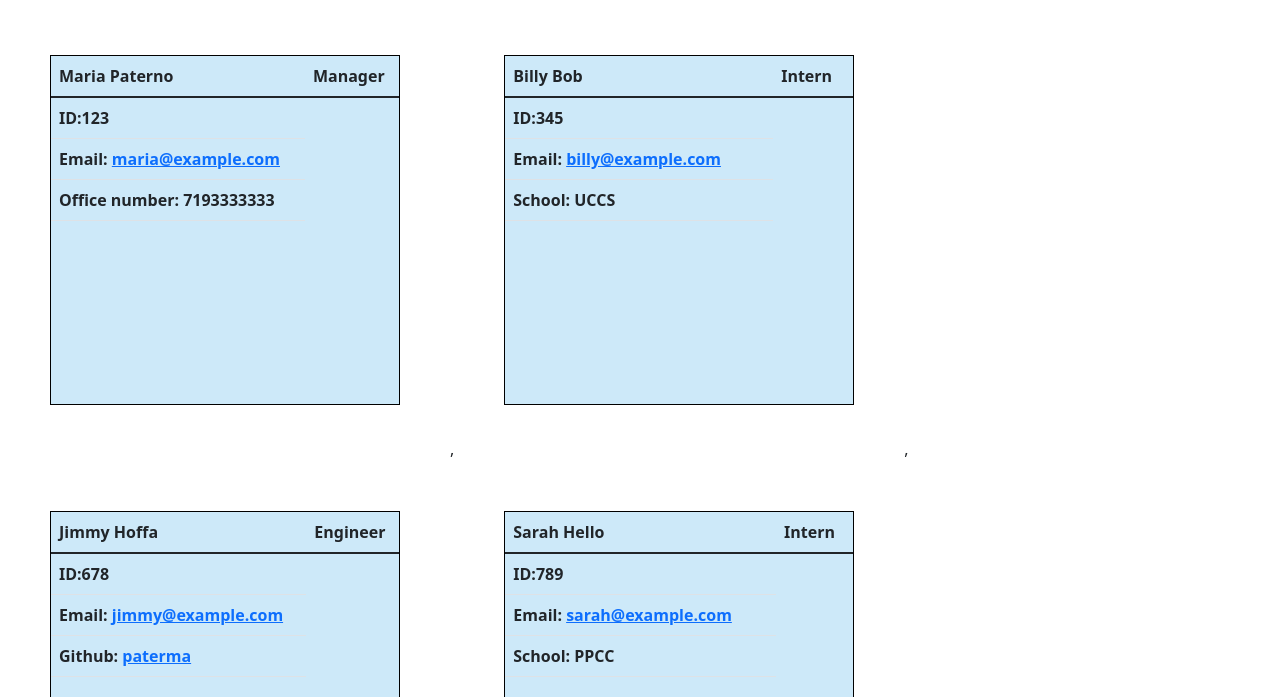
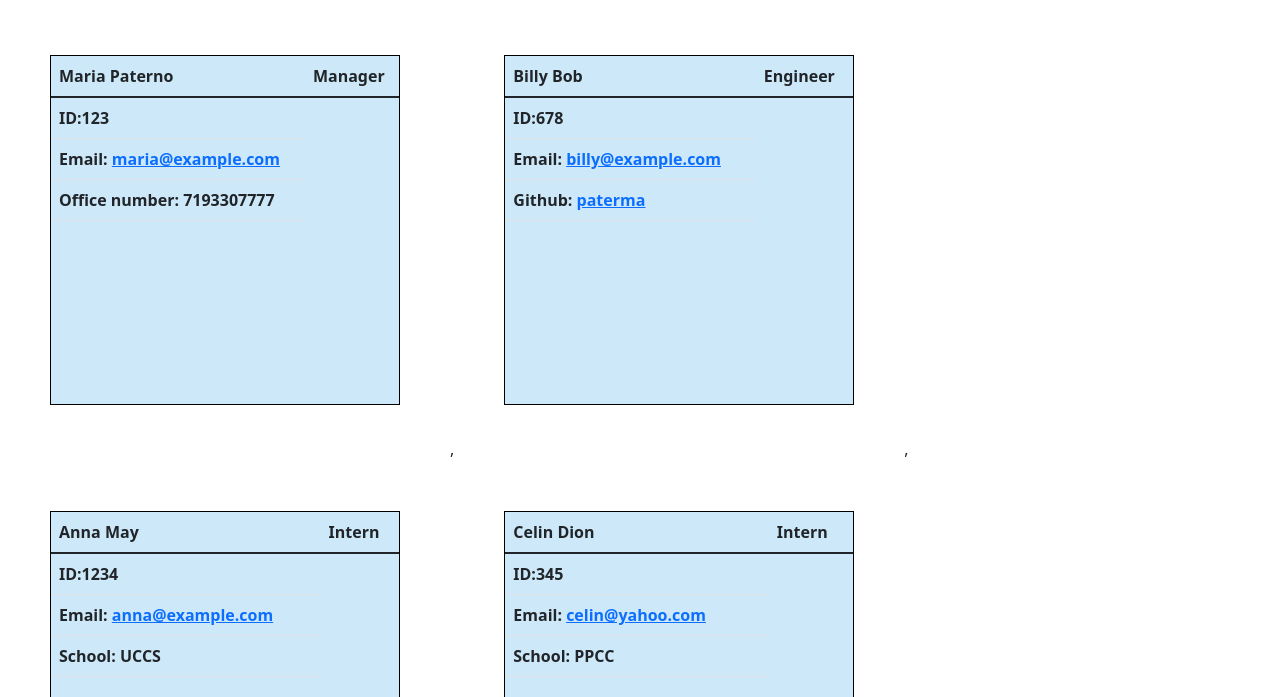
Before and after one commit to Paterma/Team-Profile-Generator, a website: page Dist/employeeinfo.html in a window 1280 px wide. Shown: the part 103-800 px from the top of the page. Drawn offline with nearby package versions, Linux system fonts and the light colour scheme; files that its build step writes are made by us from their sources.

```diff
--- a/Dist/employeeinfo.html
+++ b/Dist/employeeinfo.html
@@ -26,7 +26,7 @@
                         <th scope="row">Email: <a href= "mailto:maria@example.com"target="_blank">maria@example.com</a></th>
                         </tr>
                         <tr>
-                        <th id="managerQ" scope="row">Office number: 7193333333</th>
+                        <th id="managerQ" scope="row">Office number: 7193307777</th>
                         </tr>
                     </tbody>
                     </table>
@@ -52,30 +52,10 @@
                         align-items: center;
                     }
 </style></div>,<div class="boxes">
-                <table class="table intern">
+                <table class="table engineer">
                     <thead>
                         <tr>
                         <th scope="col">Billy Bob</th>
-                        <th scope="col">Intern</th>
-                        </tr>
-                    </thead>
-                    <tbody>
-                        <tr>
-                        <th scope="row">ID:345</th>
-                        </tr>
-                        <tr>
-                        <th scope="row">Email: <a href= "mailto:billy@example.com"target="_blank">billy@example.com</a></th>
-                        </tr>
-                        <tr>
-                        <th scope="row">School: UCCS</th>
-                        </tr>
-                    </tbody>
-                    </table>
-                </div>,<div class="boxes">
-                <table class="table engineer">
-                    <thead>
-                        <tr>
-                        <th scope="col">Jimmy Hoffa</th>
                         <th scope="col">Engineer</th>
                         </tr>
                     </thead>
@@ -84,7 +64,7 @@
                         <th scope="row">ID:678</th>
                         </tr>
                         <tr>
-                        <th scope="row">Email: <a href= "mailto:jimmy@example.com"target="_blank">jimmy@example.com</a></th>
+                        <th scope="row">Email: <a href= "mailto:billy@example.com"target="_blank">billy@example.com</a></th>
                         </tr>
                         <tr>
                         <th scope="row">Github: <a href= "https://github.com/paterma"target="_blank">paterma</a></th>
@@ -95,16 +75,36 @@
                 <table class="table intern">
                     <thead>
                         <tr>
-                        <th scope="col">Sarah Hello</th>
+                        <th scope="col">Anna May</th>
                         <th scope="col">Intern</th>
                         </tr>
                     </thead>
                     <tbody>
                         <tr>
-                        <th scope="row">ID:789</th>
+                        <th scope="row">ID:1234</th>
                         </tr>
                         <tr>
-                        <th scope="row">Email: <a href= "mailto:sarah@example.com"target="_blank">sarah@example.com</a></th>
+                        <th scope="row">Email: <a href= "mailto:anna@example.com"target="_blank">anna@example.com</a></th>
+                        </tr>
+                        <tr>
+                        <th scope="row">School: UCCS</th>
+                        </tr>
+                    </tbody>
+                    </table>
+                </div>,<div class="boxes">
+                <table class="table intern">
+                    <thead>
+                        <tr>
+                        <th scope="col">Celin Dion</th>
+                        <th scope="col">Intern</th>
+                        </tr>
+                    </thead>
+                    <tbody>
+                        <tr>
+                        <th scope="row">ID:345</th>
+                        </tr>
+                        <tr>
+                        <th scope="row">Email: <a href= "mailto:celin@yahoo.com"target="_blank">celin@yahoo.com</a></th>
                         </tr>
                         <tr>
                         <th scope="row">School: PPCC</th>
```
Also changed, not shown: README.md.
